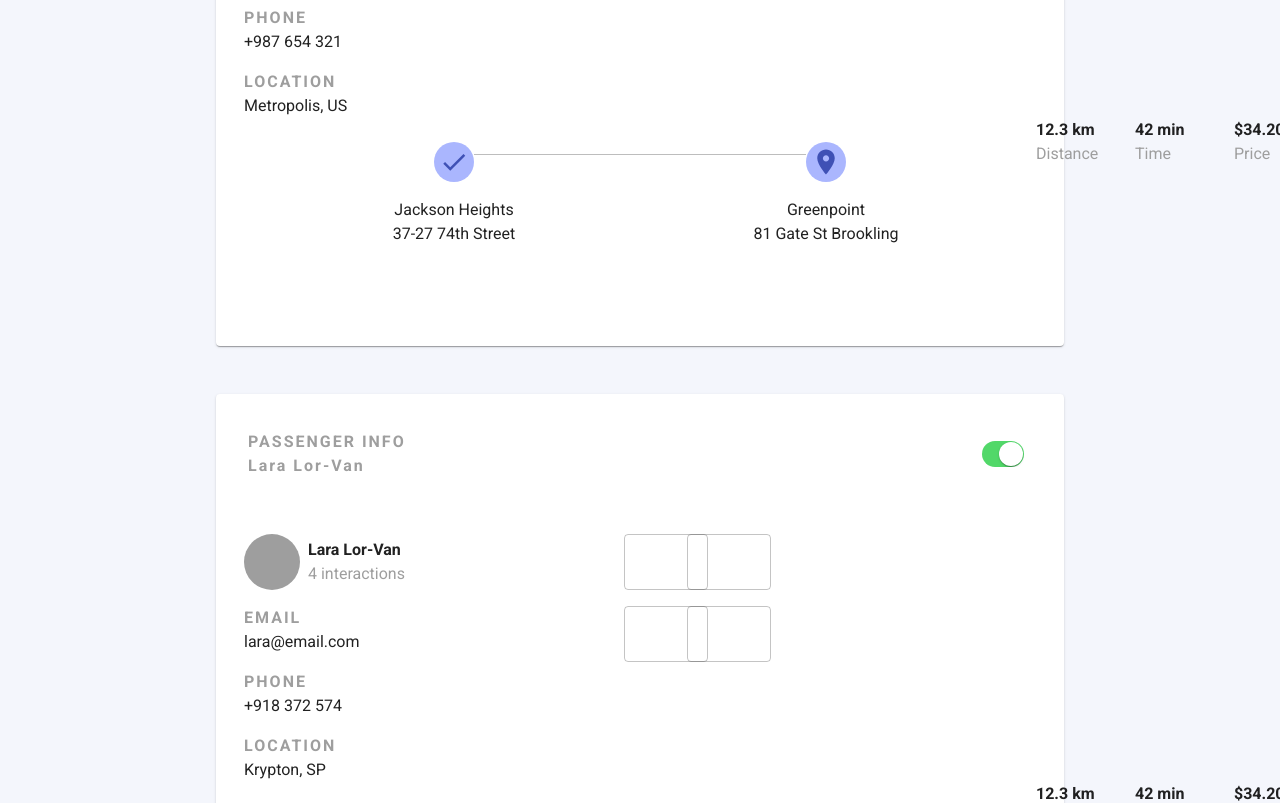
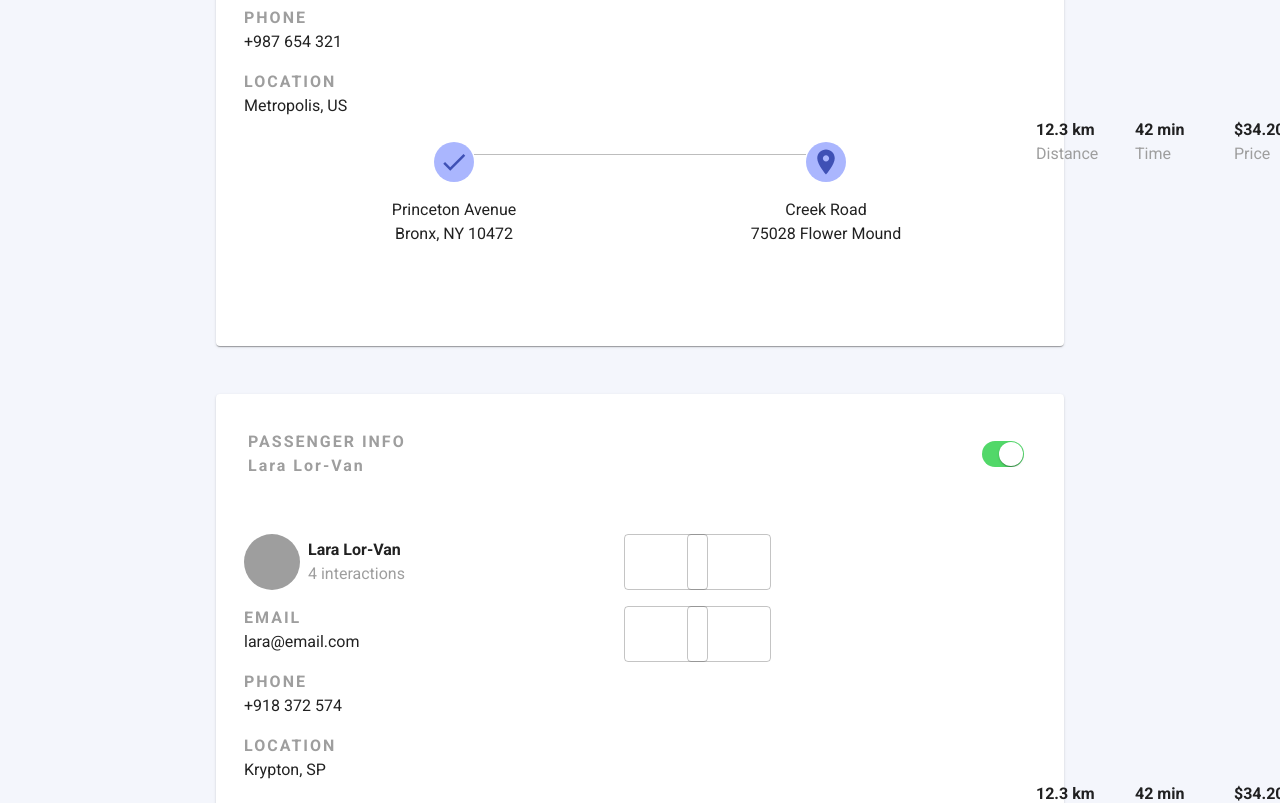
Before and after one commit to orianabreu/Onyze-test, a React (Create React App) app: page / in a window 1280 px wide. Shown: the part 982-1785 px from the top of the page. Built offline with nearby package versions, Linux system fonts and the light colour scheme; grey boxes are pictures that could not be loaded; some icons are missing.

Commit message:
move stepper into passenger component

```diff
--- a/src/PassengerInfo/index.js
+++ b/src/PassengerInfo/index.js
@@ -5,14 +5,18 @@ import AccordionDetails from '@material-ui/core/AccordionDetails';
 import MuiAccordionSummary from '@material-ui/core/AccordionSummary';
 import Typography from '@material-ui/core/Typography';
 import Avatar from '@material-ui/core/Avatar';
+import Stepper from '@material-ui/core/Stepper';
+import Step from '@material-ui/core/Step';
+import StepLabel from '@material-ui/core/StepLabel';
+import CheckIcon from '@material-ui/icons/Check';
+import LocationOnIcon from '@material-ui/icons/LocationOn';
 import Grid from '@material-ui/core/Grid';
 import useMediaQuery from '@material-ui/core/useMediaQuery';
 import clsx from 'clsx';
 import SwitchButton from '../SwitchButton';
 import PaymentButtons from '../PaymentButtons';
 import useStyles from './styles';
-import { MainContainer } from './styles';
-import TravelStepper from '../TravelStepper';
+import { MainContainer, StepContainer } from './styles';
 
 const AccordionSummary = withStyles({
     expandIcon: {
@@ -24,7 +28,7 @@ export default function Passenger(props) {
 
     const isMobile = useMediaQuery('(max-width:600px)');
 
-    const {heading, subtitle, container, MuiAvatar, MuiTypography, textContainer} = useStyles();
+    const {heading, subtitle, container, MuiAvatar, MuiTypography, textContainer, MuiStepIcon, IconContainer} = useStyles();
 
   return (
     <MainContainer isMobile={isMobile}>
@@ -95,7 +99,35 @@ export default function Passenger(props) {
 
                         <Grid container xs={12} direction={isMobile ? 'row' : 'column'} alignItems='center'>
                             <Grid container xs={12}>
-                                <TravelStepper />
+                                <StepContainer>
+                                    <Stepper alternativeLabel orientation={isMobile ? 'vertical' : 'horizontal'}>
+                                        <Step style={{width:isMobile?'100%': '50%'}}>
+
+                                            <StepLabel StepIconComponent={() =>
+                                            <div className={IconContainer}>
+                                                <CheckIcon className={MuiStepIcon}/>
+                                            </div>}
+                                            >
+                                                <Typography>
+                                                    {props.departure}
+                                                    <br />
+                                                    {props.address1}
+                                                </Typography>
+                                            </StepLabel>
+                                        </Step>
+                                        {isMobile && <Grid item container xs={12} justify='center'><div style={{backgroundColor: '#efefef', width:2, height:100}}/></Grid>}
+
+                                        <Step active={true}  style={{width:isMobile?'100%': '50%'}}>
+                                            <StepLabel StepIconComponent={()=><div className={IconContainer}><LocationOnIcon className={MuiStepIcon}/></div>}>
+                                                <Typography>
+                                                    {props.arrival}
+                                                    <br />
+                                                    {props.address2}
+                                                </Typography>
+                                            </StepLabel>
+                                        </Step>
+                                    </Stepper>
+                                </StepContainer>
                             </Grid>
 
                             <Grid container xs={12} md={6}>
--- a/src/PassengerInfo/styles.js
+++ b/src/PassengerInfo/styles.js
@@ -27,6 +27,19 @@ const useStyles = makeStyles((theme) => ({
       flexDirection: 'column',
       justifyContent: 'center',
     },
+    MuiStepIcon: {
+      width: 40,
+      height: 40,
+      padding: 5,
+      color: theme.palette.primary.dark,
+    },
+    IconContainer: {
+      borderRadius: '80%',
+      display: 'flex',
+      justifyContent: 'center',
+      alignItems: 'center',
+      backgroundColor: theme.palette.primary.light,
+    },
   }));
 
   export const MainContainer = styled.div`
@@ -34,4 +47,8 @@ const useStyles = makeStyles((theme) => ({
     padding: 24px;
   `;
 
+  export const StepContainer = styled.div`
+  width: 100%;
+`;
+
   export default useStyles;
--- a/src/TravelStepper/index.js
+++ /dev/null
@@ -1,46 +0,0 @@
-import React from 'react';
-import Stepper from '@material-ui/core/Stepper';
-import Step from '@material-ui/core/Step';
-import StepLabel from '@material-ui/core/StepLabel';
-import Typography from '@material-ui/core/Typography';
-import useMediaQuery from '@material-ui/core/useMediaQuery';
-import CheckIcon from '@material-ui/icons/Check';
-import LocationOnIcon from '@material-ui/icons/LocationOn';
-import useStyles from './styles';
-import Grid from '@material-ui/core/Grid';
-
-export default function TravelStepper(props) {
-
-  const isMobile = useMediaQuery('(max-width:600px)');
-
-  const {root, MuiStepIcon, IconContainer} = useStyles();
-
-  return (
-    <div className={root}>
-      <Stepper alternativeLabel orientation={isMobile ? 'vertical' : 'horizontal'}>
-          <Step style={{width:isMobile?'100%': '50%'}}>
-            <StepLabel StepIconComponent={()=><div className={IconContainer}><CheckIcon className={MuiStepIcon}/></div>} >
-                <Typography>
-                    Jackson Heights
-                    <br />
-                    37-27 74th Street
-                </Typography>
-            </StepLabel>
-          </Step>
-          {isMobile && <Grid item container xs={12} justify='center'><div style={{backgroundColor: '#efefef', width:2, height:100}}/></Grid>}
-
-          <Step active={true}  style={{width:isMobile?'100%': '50%'}}>
-            <StepLabel StepIconComponent={()=><div className={IconContainer}><LocationOnIcon className={MuiStepIcon}/></div>}>
-                <Typography>
-                    Greenpoint
-                    <br />
-                    81 Gate St Brookling
-                </Typography>
-            </StepLabel>
-          </Step>
-        </Stepper>
-      <div>
-      </div>
-    </div>
-  );
-}
--- a/src/TravelStepper/styles.js
+++ /dev/null
@@ -1,22 +0,0 @@
-import { makeStyles } from '@material-ui/core/styles';
-
-const useStyles = makeStyles((theme) => ({
-    root: {
-      width: '100%',
-    },
-    MuiStepIcon: {
-      width: 40,
-      height: 40,
-      padding: 5,
-      color: theme.palette.primary.dark,
-    },
-    IconContainer: {
-      borderRadius: '80%',
-      display: 'flex',
-      justifyContent: 'center',
-      alignItems: 'center',
-      backgroundColor: theme.palette.primary.light,
-    },
-  }));
-
-  export default useStyles;
```
